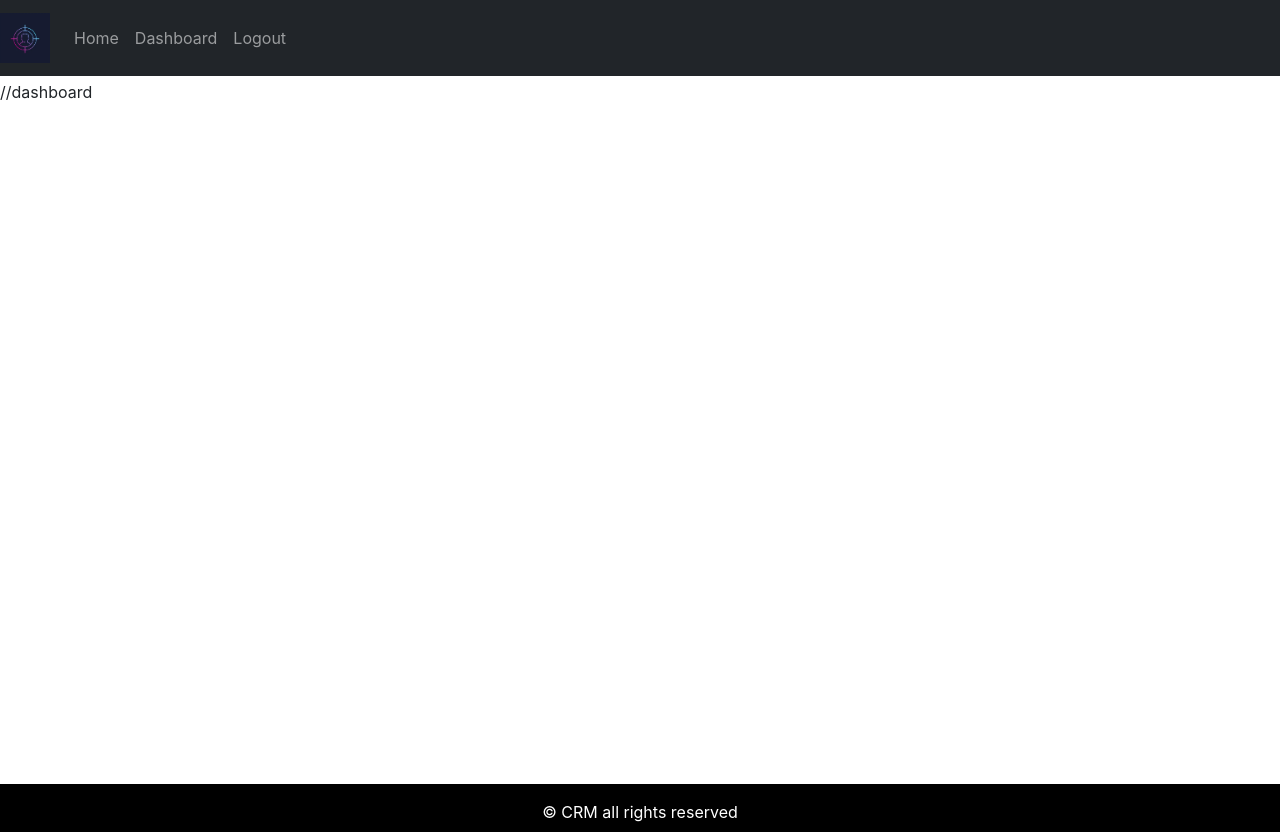
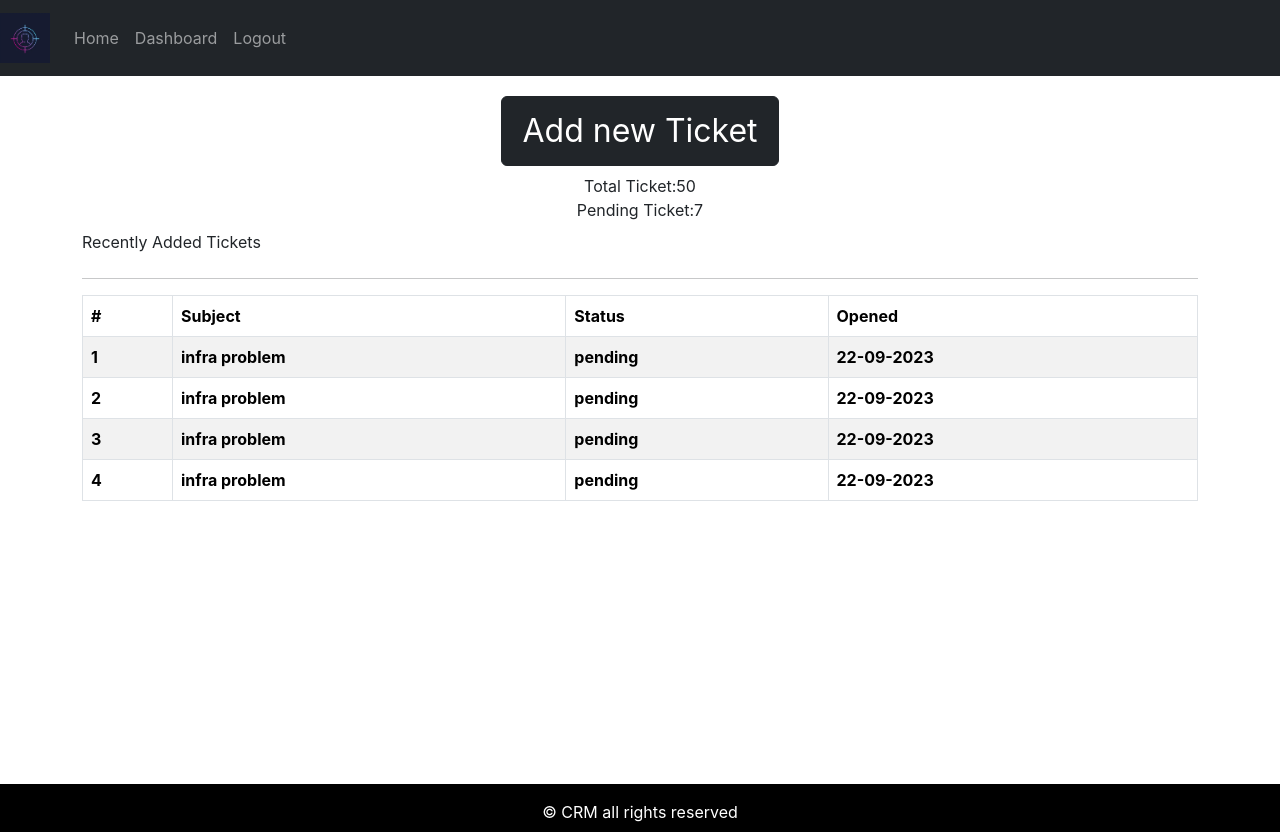
Before and after one commit to shivam2023hbtu/crm-frontend, a React (Create React App) app: page / in a window 1280 px wide. Built offline with nearby package versions, Linux system fonts and the light colour scheme.

Commit message:
dashboard added

```diff
--- a/src/App.js
+++ b/src/App.js
@@ -1,13 +1,13 @@
 import React from 'react';
 import './App.css';
 import { DefaultLayout } from './layout/defaultLayout';
-
+import { Dashboard } from './pages/dashboard/Dashboard';
 
 function App() {
   return (
     <div className="App">
       <DefaultLayout>
-        //dashboard
+        <Dashboard/>
       </DefaultLayout>
     </div>
   );
--- /dev/null
+++ b/src/assests/data/data.json
@@ -0,0 +1,26 @@
+[
+    {
+        "id" : 1,
+        "subject" : "infra problem",
+        "status" : "pending",
+        "opened" : "22-09-2023"
+    },
+    {
+        "id" : 2,
+        "subject" : "infra problem",
+        "status" : "pending",
+        "opened" : "22-09-2023"
+    },
+    {
+        "id" : 3,
+        "subject" : "infra problem",
+        "status" : "pending",
+        "opened" : "22-09-2023"
+    },
+    {
+        "id" : 4,
+        "subject" : "infra problem",
+        "status" : "pending",
+        "opened" : "22-09-2023"
+    }
+]
--- /dev/null
+++ b/src/components/ticket-table/TicketTable.js
@@ -0,0 +1,34 @@
+
+import React from 'react'
+import { Table } from 'react-bootstrap'
+
+const TicketTable = ({tickets}) => {
+  return (
+    <Table striped bordered hover>
+        <thead>
+            <tr>
+                <th>#</th>
+                <th>Subject</th>
+                <th>Status</th>
+                <th>Opened</th>
+            </tr>
+        </thead>
+        <tbody>
+        {tickets.length ?
+        tickets.map(row=>
+               <tr key={row.id}>
+                <th>{row.id}</th>
+                <th>{row.subject}</th>
+                <th>{row.status}</th>
+                <th>{row.opened}</th>
+            </tr>):
+            <tr>
+                 <td colSpan="4" className='text-center'>no data to show</td>
+             </tr>
+        }
+        </tbody>
+    </Table>
+  )
+}
+
+export default TicketTable
--- /dev/null
+++ b/src/pages/dashboard/Dashboard.js
@@ -0,0 +1,36 @@
+import React from 'react'
+import { Container,Row,Col,Button } from 'react-bootstrap'
+import TicketTable from '../../components/ticket-table/TicketTable'
+import tickets from '../../../src/assests/data/data.json'
+
+export const Dashboard = () => {
+  return (
+    <Container>
+        <Row>
+          <Col className='text-center mt-3 mb-2'>
+            <Button variant='dark' style={{fontSize:"2rem","padding":"10px 20px"}}>
+                Add new Ticket
+            </Button>
+          </Col>
+        </Row>
+        <Row>
+          <Col className='text-center mb-2'>
+            <div>Total Ticket:50</div>
+            <div>Pending Ticket:7</div>
+          </Col>
+        </Row>
+        <Row>
+          <Col className='mb-2'>
+            Recently Added Tickets
+          </Col>
+        </Row>
+        <hr />
+        <Row>
+          <Col className='recent-ticket'>
+            <TicketTable tickets={tickets}/>
+          </Col>
+        </Row>
+
+    </Container>
+  )
+}
```
